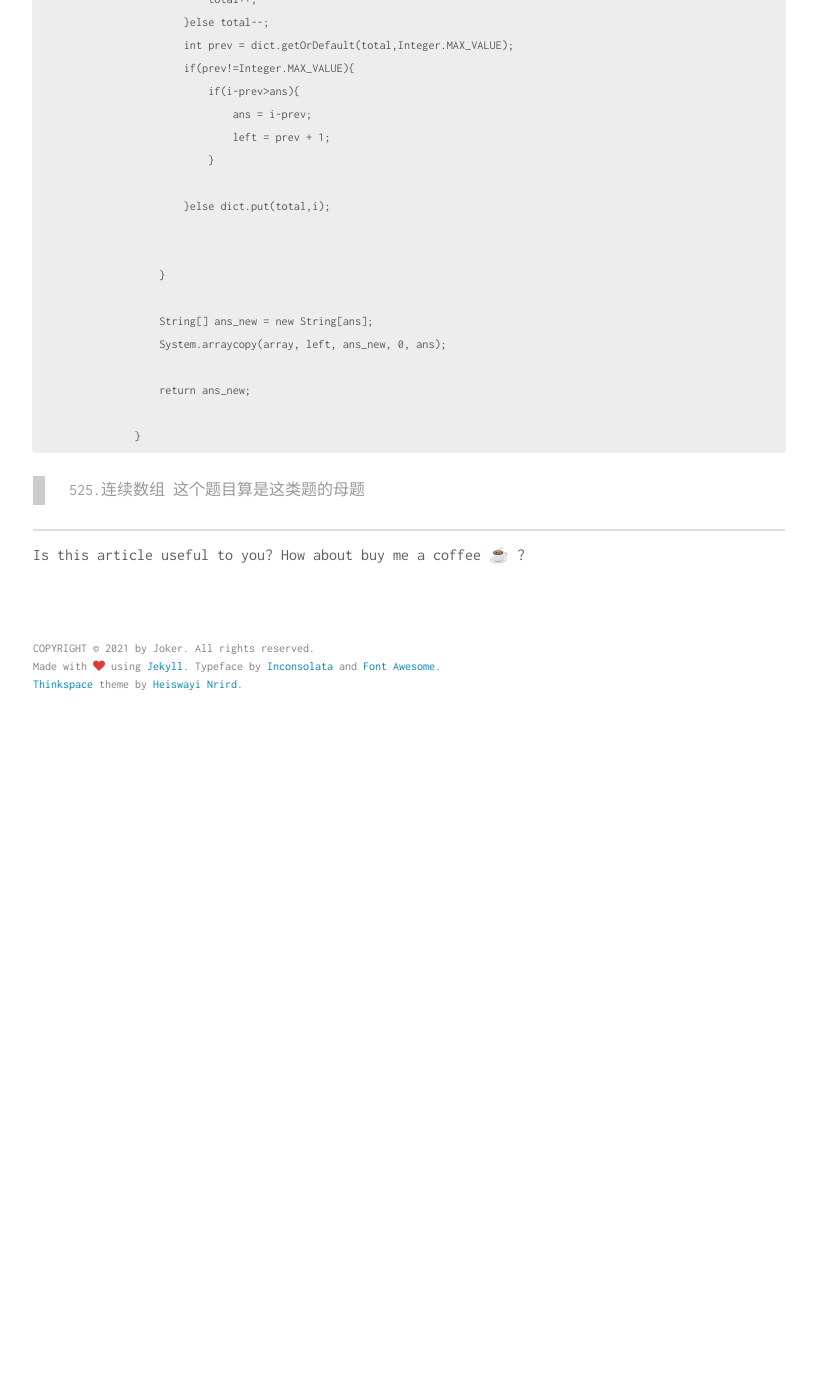
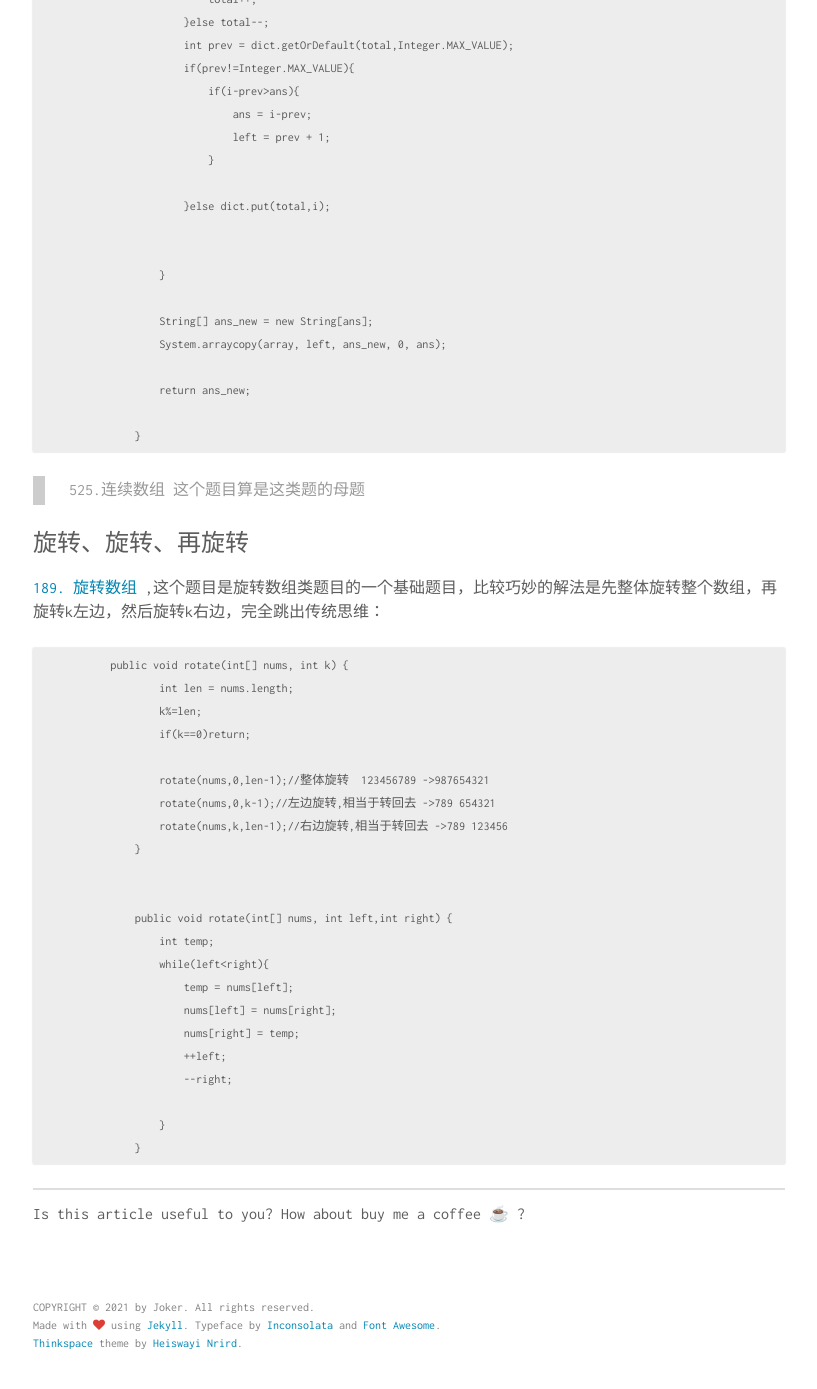
Before and after one commit to rongjoker/rongjoker.github.io, a Jekyll site: the page built from _posts/2021-07-13-algorithem10rotation.md, in a window 1280 px wide and 1400 px high, scrolled down 1769 px. Shown: the top 1389 px of the window, without its empty margins (231-1048 px from the left). Built offline with Jekyll 4.4.1, drawn with Linux system fonts in a browser that asks for light colours; comment, search, counter and statistics services are not loaded; before the commit the page ends 2510 px from its top, so only the background shows below that; some of the changed text lies outside the part shown.

Commit message:
旋转、旋转、再旋转

````diff
--- a/_posts/2021-07-13-algorithem10rotation.md
+++ b/_posts/2021-07-13-algorithem10rotation.md
@@ -81,3 +81,31 @@ title: 算法笔记(十):旋转、跳跃、我闭上眼
 ```
 
 >  525.连续数组 这个题目算是这类题的母题
+
+### 旋转、旋转、再旋转
+[189. 旋转数组](https://leetcode-cn.com/problems/rotate-array/) ,这个题目是旋转数组类题目的一个基础题目，比较巧妙的解法是先整体旋转整个数组，再旋转k左边，然后旋转k右边，完全跳出传统思维：
+
+```
+           public void rotate(int[] nums, int k) {
+                   int len = nums.length;
+                   k%=len;
+                   if(k==0)return;
+
+                   rotate(nums,0,len-1);//整体旋转  123456789 ->987654321
+                   rotate(nums,0,k-1);//左边旋转,相当于转回去 ->789 654321
+                   rotate(nums,k,len-1);//右边旋转,相当于转回去 ->789 123456
+               }
+
+
+               public void rotate(int[] nums, int left,int right) {
+                   int temp;
+                   while(left<right){
+                       temp = nums[left];
+                       nums[left] = nums[right];
+                       nums[right] = temp;
+                       ++left;
+                       --right;
+
+                   }
+               }
+```
````
Also changed, not shown: other parts of _posts/2021-07-13-algorithem10rotation.md (+1 -1 lines).
